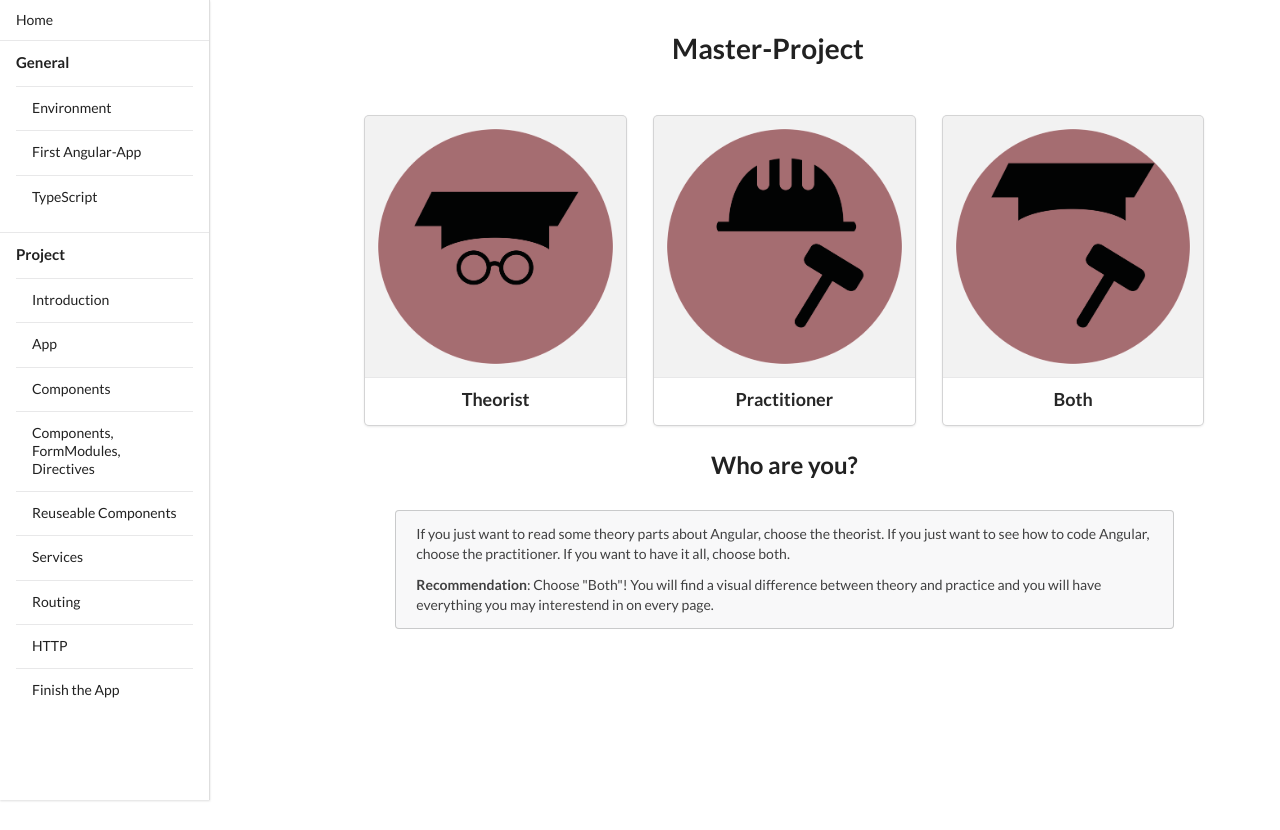
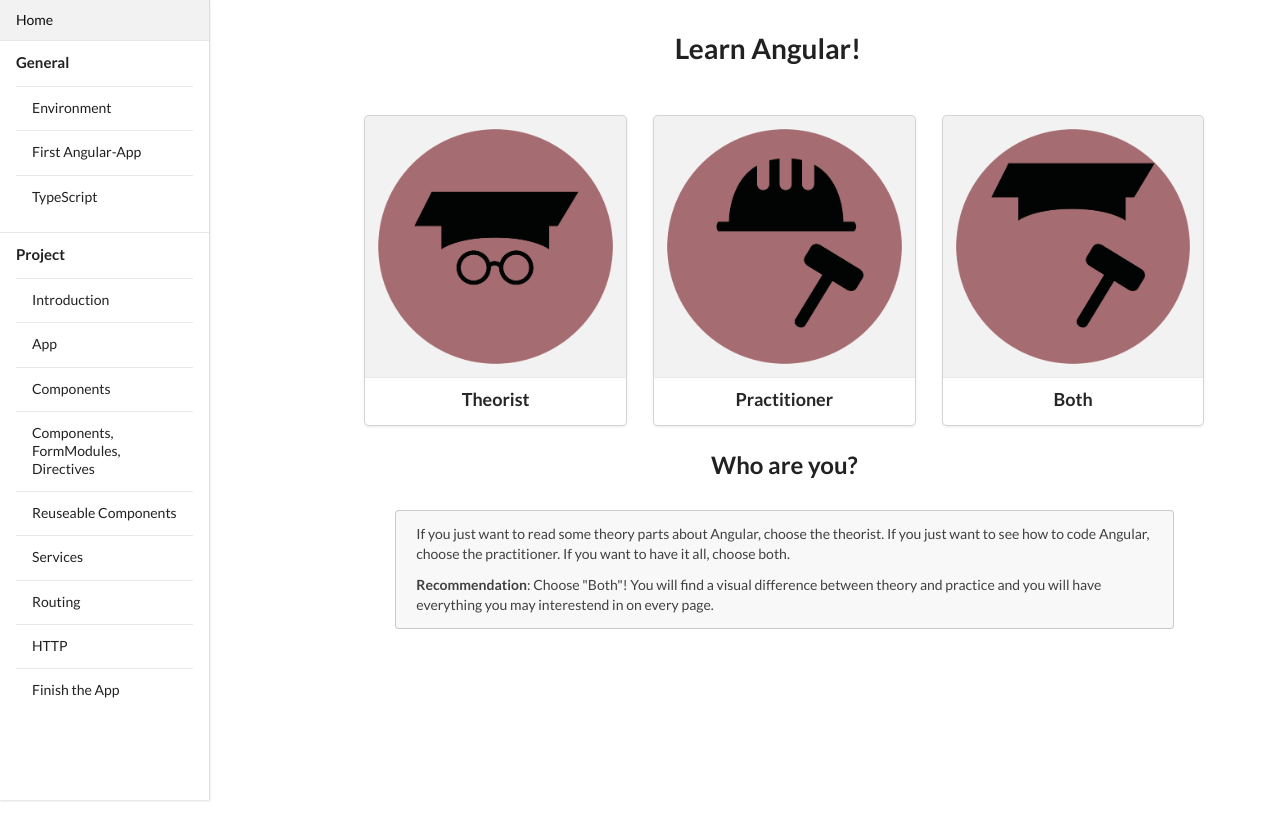
Before and after one commit to hirmer21to/angular_lernapp, an Angular app: page /home#/home in a window 1280 px wide. Built offline with nearby package versions, Linux system fonts and the light colour scheme.

Commit message:
Ende der Anwendung - Start der Korrekturen ab hier

```diff
--- a/src/app/app.component.html
+++ b/src/app/app.component.html
@@ -17,7 +17,7 @@
                 <img class="ui mini image" src="assets/img/Icons-03.png">
               </a>
             </div>
-        <a class="item" routerLink="/home">
+        <a class="item" routerLink="/home" routerLinkActive="active">
           Home
         </a>
         <div class="item">
--- a/src/app/app.component.ts
+++ b/src/app/app.component.ts
@@ -11,7 +11,7 @@
 })
 export class AppComponent implements OnInit {
 
-  title = 'Master-Project';
+  title = 'Learn Angular!';
   modus: Modus;
   modi: Modus[];
   hideBackButton: Boolean = false;
@@ -103,6 +103,7 @@
     }
     return this.routerLink;
   }
+
   getLast(): string {
     this.routerLink = this.router.url;
     let counter = -1;
@@ -115,5 +116,4 @@
     }
     return this.routerLink;
   }
-
 }
--- a/src/app/home/home.component.ts
+++ b/src/app/home/home.component.ts
@@ -23,7 +23,6 @@
     .subscribe(modi => this.modi = modi);
   }
 
-
   theorist(): void {
     this.service.setModus(this.modi[0])
     .subscribe(modus => this.modus = modus);
--- a/src/app/shared/modus.ts
+++ b/src/app/shared/modus.ts
@@ -4,5 +4,6 @@
         public name: string,
         public theorySmall: Boolean,
         public theoryLarge: Boolean,
-        public praxis: Boolean) { }
+        public praxis: Boolean
+        ) { }
 }
```
Also changed, not shown: src/app/shared/modi.ts (+3 -5 lines).
